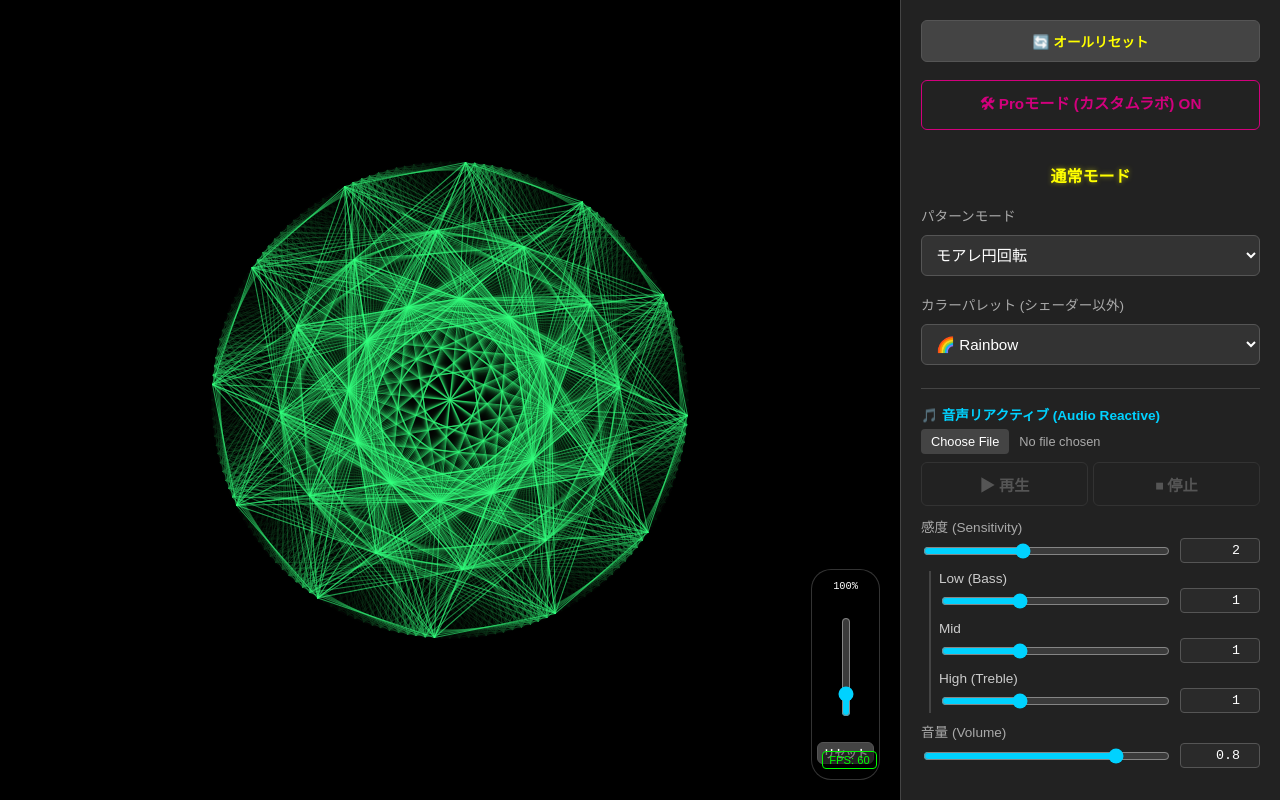
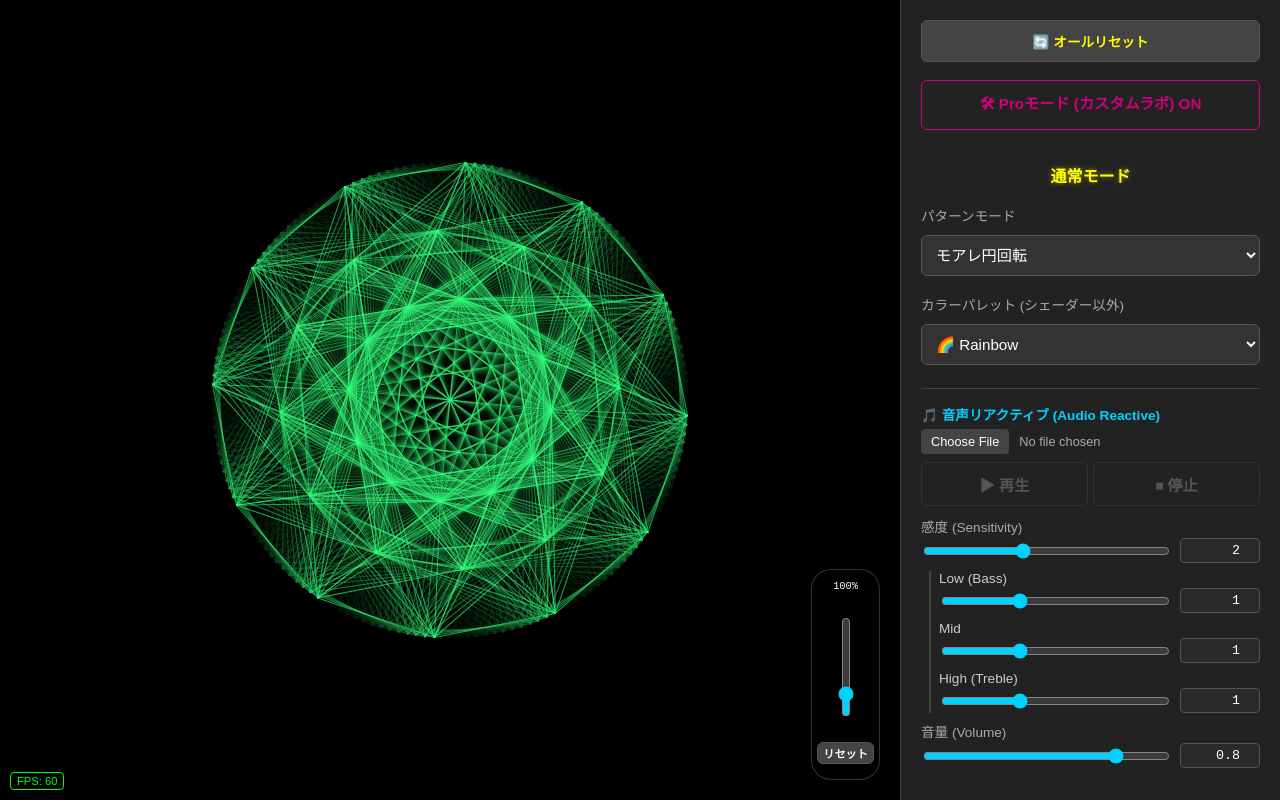
Before and after one commit to hajimeno-ipoo/geoflux-_p5_visualizer, a React (Vite) app: page / in a window 1280 px wide. Built offline with nearby package versions, Linux system fonts and the light colour scheme.

Commit message:
feat: FPS/GPU表示のDOM構造を変更し`z-index`を追加、またボタンのテキストを修正

```diff
--- a/App.tsx
+++ b/App.tsx
@@ -628,10 +628,10 @@ ${ppPost}
             <input type="range" min="0.1" max="5.0" step="0.1" value={zoom} onChange={(e) => setZoom(parseFloat(e.target.value))} className="vertical-slider" title="プレビュー拡大/縮小" />
           </div>
           <button onClick={() => setZoom(1.0)} style={{ padding: '2px 5px', fontSize: '0.7em', background: '#444', marginTop: '5px', width: 'auto' }}>リセット</button>
-          <div style={{ position: 'absolute', bottom: '10px', left: '10px', background: 'rgba(0,0,0,0.5)', color: '#0f0', padding: '2px 6px', fontSize: '0.7em', borderRadius: '4px', pointerEvents: 'none', border: '1px solid #0f0', display: 'flex', gap: '8px' }}>
-            <span>FPS: {fps}</span>
-            {(params.gpuAccelerated && (params.mode === 'moire' || params.mode === 'spiral')) || params.mode === 'shader' ? <span style={{ color: '#00f2ff' }}>⚡ GPU</span> : null}
-          </div>
+        </div>
+        <div style={{ position: 'absolute', bottom: '10px', left: '10px', background: 'rgba(0,0,0,0.5)', color: '#0f0', padding: '2px 6px', fontSize: '0.7em', borderRadius: '4px', pointerEvents: 'none', border: '1px solid #0f0', display: 'flex', gap: '8px', zIndex: 60 }}>
+          <span>FPS: {fps}</span>
+          {(params.gpuAccelerated && (params.mode === 'moire' || params.mode === 'spiral')) || params.mode === 'shader' ? <span style={{ color: '#00f2ff' }}>⚡ GPU</span> : null}
         </div>
       </div>
 
@@ -739,7 +739,7 @@ ${ppPost}
             <textarea id="proCodeOutput" readOnly value={generateOneLiner()} style={{ height: '200px' }} />
           </div>
 
-          <button onClick={toggleProPanel} style={{ marginTop: '20px', background: '#d2007d' }}>❌ ラボを閉じて通常モードへ戻る</button>
+          <button onClick={toggleProPanel} style={{ marginTop: '20px', background: '#d2007d' }}>通常モードに戻る</button>
         </div>
       ) : (
         <div className="controls">
```
